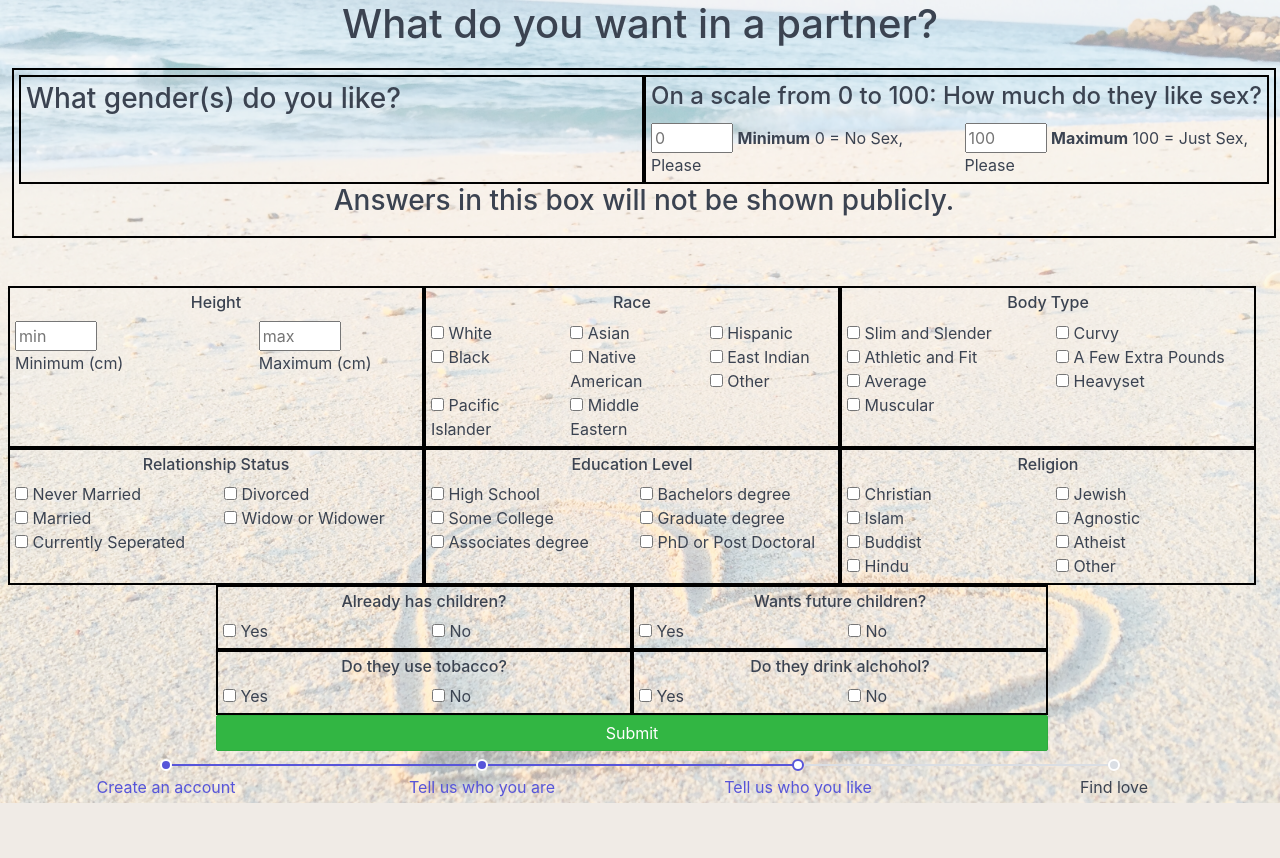
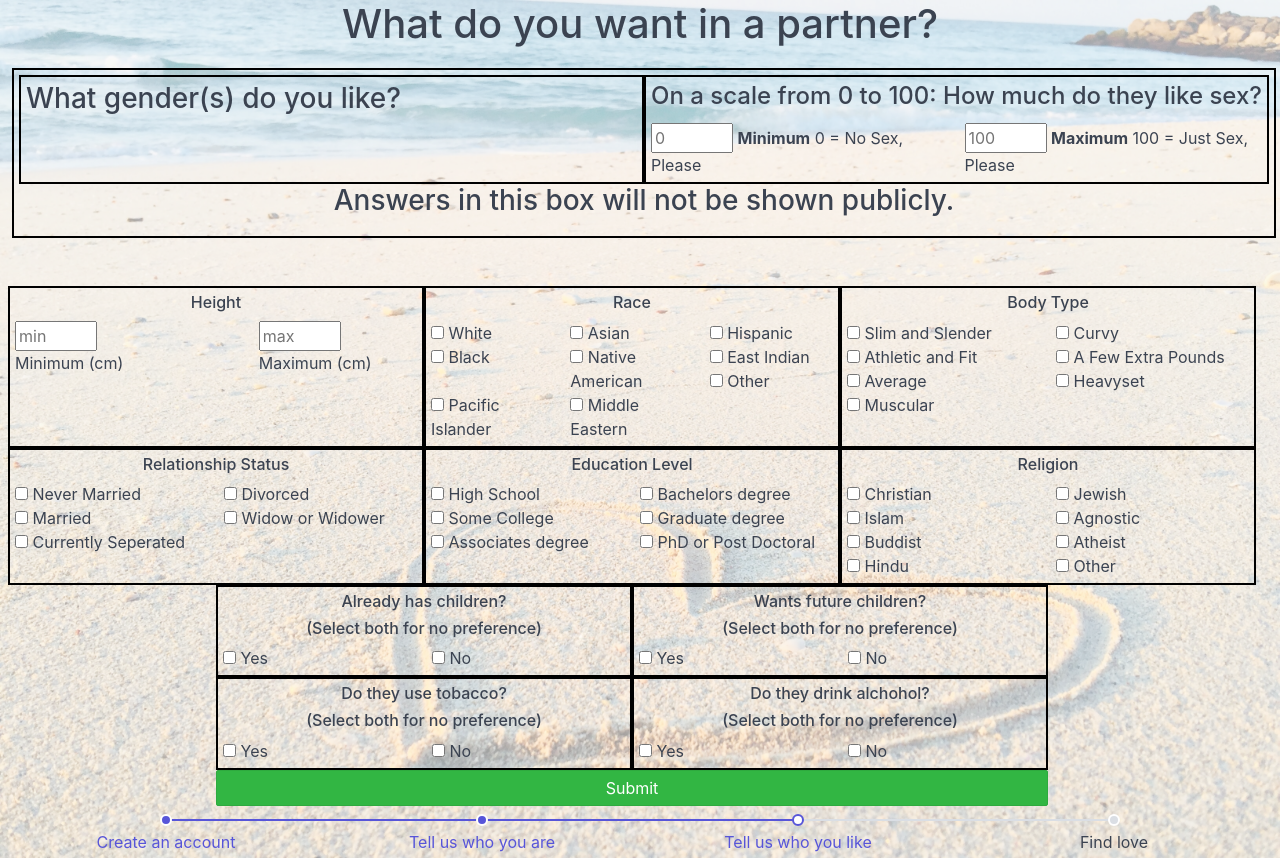
Before and after one commit to Jeffrey-Thompson/BetterMeet, a Django app: page /accounts/signup_three/ in a window 1280 px wide. Before the commit the page ends 803 px from the top, so only its background shows below. Run offline with Django 3.2, Linux system fonts and the light colour scheme; the visitor is signed in with stand-in values (Sample User, id 1).

Commit message:
add no preference to signup three

```diff
--- a/main_app/templates/registration/signup_three.html
+++ b/main_app/templates/registration/signup_three.html
@@ -186,6 +186,7 @@
             <div class="column col-2"></div>
             <div class="form-box column col-4 container">
                 <h6 class="col-mx-auto" style="text-align:center">Already has children?</h6>
+                <h6 class="col-mx-auto" style="text-align:center">(Select both for no preference)</h6>
                 <div class="columns">
                     <div class="column">
                         <input type="checkbox" class="has_kids" id="has_kids" name="has_kids" value="True">
@@ -199,6 +200,7 @@
             </div>
             <div class="form-box column col-4 container">
                 <h6 class="col-mx-auto" style="text-align:center">Wants future children?</h6>
+                <h6 class="col-mx-auto" style="text-align:center">(Select both for no preference)</h6>
                 <div class="columns">
                     <div class="column">
                         <input type="checkbox" class="wants_kids" id="wants_kids" name="wants_kids" value="True">
@@ -214,6 +216,7 @@
             <div class="column col-2"></div>
             <div class="form-box column col-4 container">
                 <h6 class="col-mx-auto" style="text-align:center">Do they use tobacco?</h6>
+                <h6 class="col-mx-auto" style="text-align:center">(Select both for no preference)</h6>
                 <div class="columns">
                     <div class="column">
                         <input type="checkbox" class="smoke" id="smoke" name="smoke" value="True">
@@ -227,6 +230,7 @@
             </div>
             <div class="form-box column col-4 container">
                 <h6 class="col-mx-auto" style="text-align:center">Do they drink alchohol?</h6>
+                <h6 class="col-mx-auto" style="text-align:center">(Select both for no preference)</h6>
                 <div class="columns">
                     <div class="column">
                         <input type="checkbox" class="drink" id="drink" name="drink" value="True">
```
